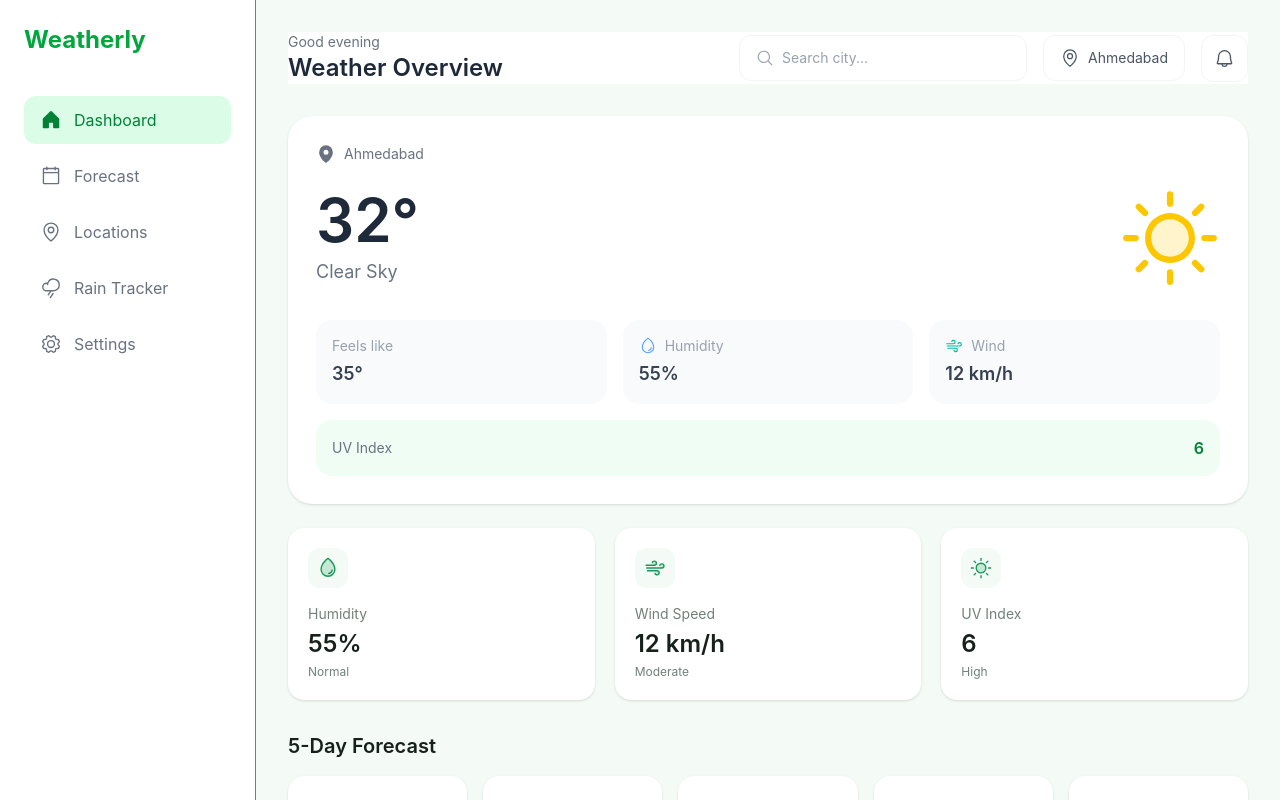
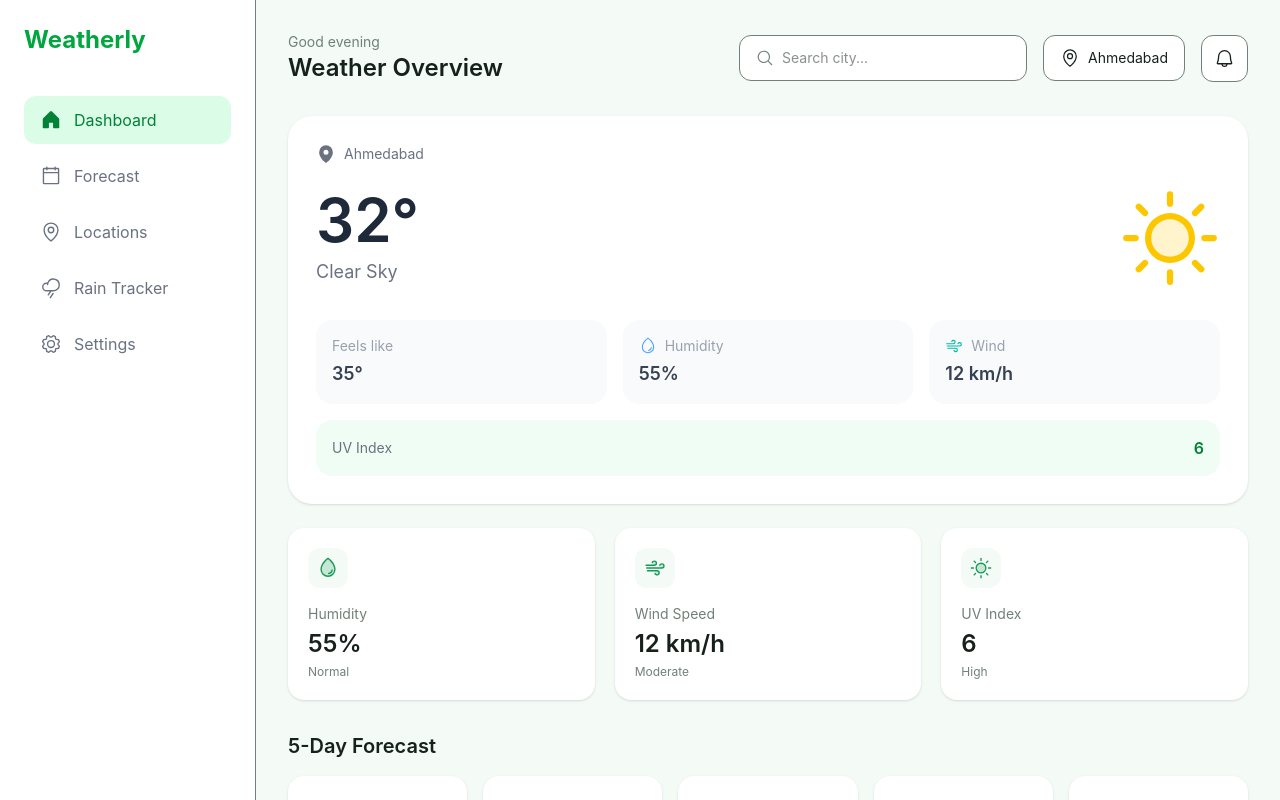
Before and after one commit to RidhamShah23/Aerisly, a React (Vite) app: page / in a window 1280 px wide. Shown: the top 800 px of the page. Built offline with nearby package versions, Linux system fonts and the light colour scheme.

Commit message:
use searchcity Api

```diff
--- a/src/App.tsx
+++ b/src/App.tsx
@@ -30,6 +30,9 @@ import AirQuality from "./components/AirQuality";
 import type {
   AirQuality as AirQualityType,
 } from "./types/weather";
+
+import { searchCity } from "./services/geocodingApi";
+import type { LocationResult } from "./services/geocodingApi";
 
 const weather: CurrentWeatherType = {
   city: "Ahmedabad",
@@ -133,6 +136,12 @@ const activities: Activity[] = [
   },
 ];
 
+const testSearch = async () => {
+  const results = await searchCity("Ahmedabad");
+
+  console.log(results);
+};
+
 function App() {
   const [condition, setCondition] = useState<WeatherCondition>("sunny");
   const theme = weatherThemes[condition];
@@ -142,6 +151,20 @@ function App() {
   rainProbability: 10,
   windSpeed: weather.windSpeed,
   uvIndex: weather.uvIndex,
+
+};
+const handleCitySelect = (location: LocationResult) => {
+  console.log("Selected city:", location);
+
+  console.log(
+    "Latitude:",
+    location.latitude
+  );
+
+  console.log(
+    "Longitude:",
+    location.longitude
+  );
 };
 
 const scoredActivities = activities.map((activity) => ({
@@ -162,7 +185,10 @@ const scoredActivities = activities.map((activity) => ({
       <Sidebar theme={theme}/>
 
 <main className="flex-1 p-8">
-          <Header theme={theme}/>
+          <Header
+  theme={theme}
+  onCitySelect={handleCitySelect}
+/>
         <div className="mt-8">
           <CurrentWeather weather={weather} theme={theme} />
           <div className="mt-6 grid grid-cols-3 gap-5">
@@ -238,6 +264,12 @@ const scoredActivities = activities.map((activity) => ({
     Test Rainy Theme
   </button>
 </div>
+<button
+  onClick={testSearch}
+  className="mt-4 rounded-xl bg-green-600 px-5 py-3 text-white"
+>
+  Test City Search
+</button>
       </main>
     </div>
   );
--- a/src/components/Header.tsx
+++ b/src/components/Header.tsx
@@ -1,21 +1,82 @@
-import { MagnifyingGlass, Bell, MapPin } from "@phosphor-icons/react";
+import { useEffect, useState } from "react";
+import type { ChangeEvent } from "react";import {
+  MagnifyingGlass,
+  Bell,
+  MapPin,
+} from "@phosphor-icons/react";
+
 import type { WeatherTheme } from "../types/weather";
+import type { LocationResult } from "../services/geocodingApi";
+import { searchCity } from "../services/geocodingApi";
 
 interface HeaderProps {
   theme: WeatherTheme;
+  onCitySelect: (location: LocationResult) => void;
 }
 
-function Header({ theme }: HeaderProps) {
+function Header({
+  theme,
+  onCitySelect,
+}: HeaderProps) {
+  const [search, setSearch] = useState("");
+  const [results, setResults] = useState<LocationResult[]>([]);
+  const [isSearching, setIsSearching] = useState(false);
+
+ useEffect(() => {
+  if (!search.trim()) {
+    return;
+  }
+
+  const timer = setTimeout(async () => {
+    try {
+      setIsSearching(true);
+
+      const locations = await searchCity(search);
+
+      setResults(locations);
+    } catch (error) {
+      console.error("City search failed:", error);
+      setResults([]);
+    } finally {
+      setIsSearching(false);
+    }
+  }, 400);
+
+  return () => clearTimeout(timer);
+}, [search]);
+
+  const handleCitySelect = (location: LocationResult) => {
+    setSearch(location.name);
+    setResults([]);
+    onCitySelect(location);
+  };
+  const handleSearchChange = (
+  event: ChangeEvent<HTMLInputElement>
+) => {
+  const value = event.target.value;
+
+  setSearch(value);
+
+  if (!value.trim()) {
+    setResults([]);
+  }
+};
+
   return (
-    <header style={{
-  backgroundColor: theme.card,
-  color: theme.text,
-}} className="flex items-center justify-between gap-6">
+    <header className="flex items-center justify-between gap-6">
       {/* Greeting */}
       <div>
-        <p className="text-sm text-gray-500">Good evening</p>
+        <p
+          className="text-sm"
+          style={{ color: theme.mutedText }}
+        >
+          Good evening
+        </p>
 
-        <h2 className="text-2xl font-semibold text-gray-800">
+        <h2
+          className="text-2xl font-semibold"
+          style={{ color: theme.text }}
+        >
           Weather Overview
         </h2>
       </div>
@@ -23,27 +84,111 @@ function Header({ theme }: HeaderProps) {
       {/* Right Section */}
       <div className="flex items-center gap-4">
         {/* Search */}
-        <div className="flex items-center gap-2 w-72 px-4 py-3 bg-white rounded-xl border border-gray-100">
+        <div className="relative">
+          <div
+            className="flex w-72 items-center gap-2 rounded-xl border px-4 py-3"
+            style={{
+              backgroundColor: theme.card,
+              borderColor: theme.mutedText,
+            }}
+          >
             <MagnifyingGlass
               size={20}
-            className="text-gray-400"
+              style={{ color: theme.mutedText }}
             />
 
             <input
               type="text"
+              value={search}
+              onChange={handleSearchChange}
               placeholder="Search city..."
-            className="w-full outline-none text-sm text-gray-700 placeholder:text-gray-400"
+              className="w-full bg-transparent text-sm outline-none"
+              style={{
+                color: theme.text,
+              }}
             />
+
+            {isSearching && (
+              <span
+                className="text-xs"
+                style={{ color: theme.mutedText }}
+              >
+                ...
+              </span>
+            )}
           </div>
 
-        {/* Location */}
-        <button className="flex items-center gap-2 px-4 py-3 bg-white rounded-xl border border-gray-100 text-gray-600">
+          {/* Search Results */}
+          {results.length > 0 && (
+            <div
+              className="absolute left-0 top-full z-50 mt-2 w-full overflow-hidden rounded-xl border shadow-lg"
+              style={{
+                backgroundColor: theme.card,
+                borderColor: theme.mutedText,
+              }}
+            >
+              {results.map((location) => (
+                <button
+                  key={`${location.latitude}-${location.longitude}`}
+                  onClick={() =>
+                    handleCitySelect(location)
+                  }
+                  className="flex w-full items-center gap-3 px-4 py-3 text-left transition-colors hover:bg-black/5"
+                >
+                  <MapPin
+                    size={18}
+                    style={{ color: theme.primary }}
+                  />
+
+                  <div>
+                    <p
+                      className="text-sm font-medium"
+                      style={{ color: theme.text }}
+                    >
+                      {location.name}
+                    </p>
+
+                    <p
+                      className="text-xs"
+                      style={{ color: theme.mutedText }}
+                    >
+                      {location.admin1
+                        ? `${location.admin1}, `
+                        : ""}
+                      {location.country}
+                    </p>
+                  </div>
+                </button>
+              ))}
+            </div>
+          )}
+        </div>
+
+        {/* Current Location */}
+        <button
+          className="flex items-center gap-2 rounded-xl border px-4 py-3"
+          style={{
+            backgroundColor: theme.card,
+            borderColor: theme.mutedText,
+            color: theme.text,
+          }}
+        >
           <MapPin size={20} />
-          <span className="text-sm">Ahmedabad</span>
+
+          <span className="text-sm">
+            Ahmedabad
+          </span>
         </button>
 
         {/* Notification */}
-        <button className="p-3 bg-white rounded-xl border border-gray-100 text-gray-600">
+        <button
+          className="rounded-xl border p-3"
+          style={{
+            backgroundColor: theme.card,
+            borderColor: theme.mutedText,
+            color: theme.text,
+          }}
+        >
           <Bell size={21} />
         </button>
       </div>
--- /dev/null
+++ b/src/services/geocodingApi.ts
@@ -0,0 +1,32 @@
+export interface LocationResult {
+  name: string;
+  latitude: number;
+  longitude: number;
+  country: string;
+  admin1?: string;
+}
+
+interface GeocodingResponse {
+  results?: LocationResult[];
+}
+
+export async function searchCity(
+  city: string
+): Promise<LocationResult[]> {
+  const url =
+    `https://geocoding-api.open-meteo.com/v1/search` +
+    `?name=${encodeURIComponent(city)}` +
+    `&count=5` +
+    `&language=en` +
+    `&format=json`;
+
+  const response = await fetch(url);
+
+  if (!response.ok) {
+    throw new Error("Failed to search city");
+  }
+
+  const data: GeocodingResponse = await response.json();
+
+  return data.results ?? [];
+}
```
Lines whose indentation alone changed are shown as unchanged.
